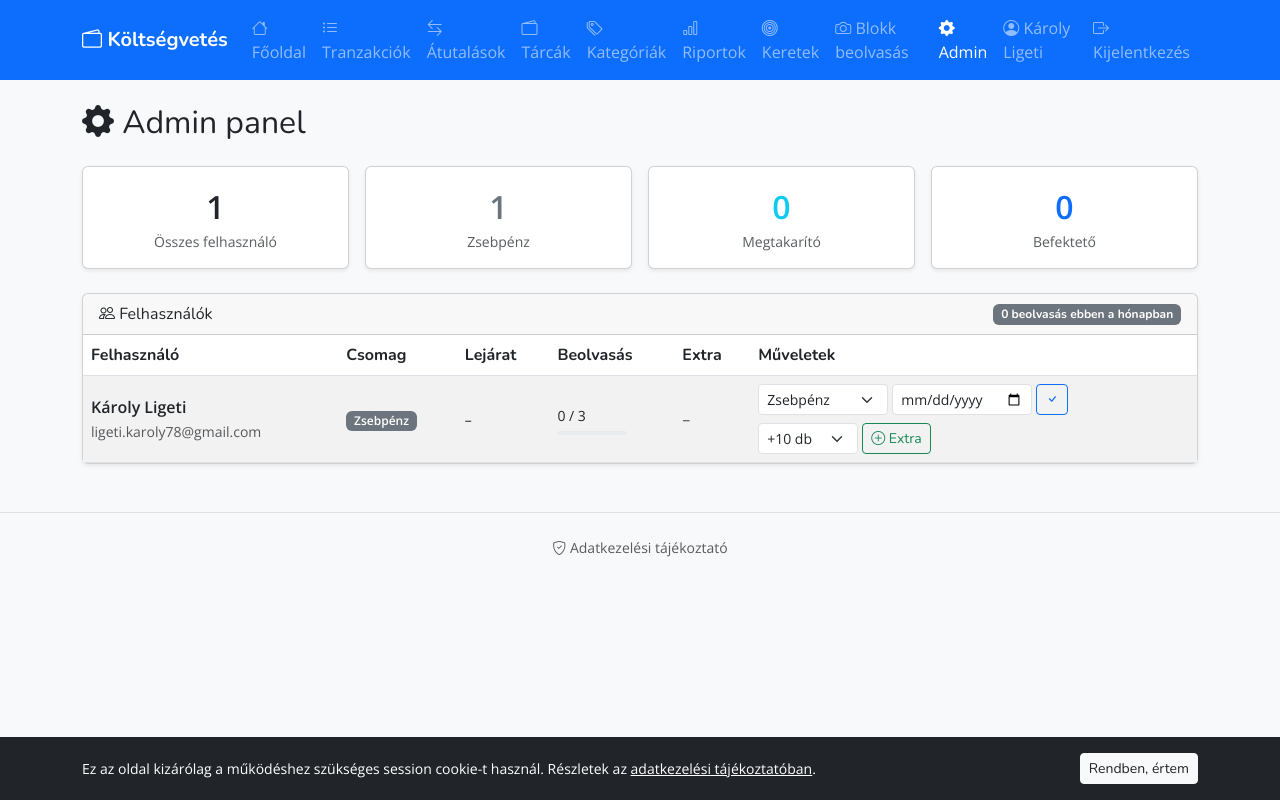
After one commit to Chris781231/Budget, a Flask app: page /admin in a window 1280 px wide. The commit adds this page. Run offline with Flask 3, Linux system fonts and the light colour scheme; a user stored in the database is signed in; data comes from the database, SQL or seed files in the repository; some libraries are stand-ins or nearby versions.

Commit message:
Előfizetési rendszer: kvóta logika + admin panel
- 3 csomag: Zsebpénz (free/3 scan), Megtakarító (30/hó), Befektető (100/hó)
- Soft limit 80%-nál: figyelmeztető banner a beolvasás oldalon
- Hard limit 100%-nál: blokkolás, tájékoztatás
- Extra scan kreditek: admin adhat +10 vagy +30 db-ot
- Admin panel (/admin): felhasználók kezelése, csomag módosítás, extra kreditek
- Havi reset automatikusan a beolvasási számláló
- Stripe integráció: jövőbeli fejlesztés

Co-Authored-By: Claude Sonnet 4.6 <noreply@anthropic.com>

```diff
--- a/main.py
+++ b/main.py
@@ -10,6 +10,7 @@ from flask_wtf.csrf import CSRFProtect
 import sqlite3
 from datetime import datetime
 from werkzeug.middleware.proxy_fix import ProxyFix
+from functools import wraps
 
 if os.environ.get("RAILWAY_ENVIRONMENT") is None:
     os.environ["OAUTHLIB_INSECURE_TRANSPORT"] = "1"
@@ -34,11 +35,12 @@ DATABASE = '/data/koltsegvetes.db' if os.environ.get('RAILWAY_ENVIRONMENT') else
 
 
 class User(UserMixin):
-    def __init__(self, id, name, email, theme='original'):
+    def __init__(self, id, name, email, theme='original', is_admin=False):
         self.id = id
         self.name = name
         self.email = email
         self.theme = theme
+        self.is_admin = is_admin
 
 
 @login_manager.user_loader
@@ -47,7 +49,9 @@ def load_user(user_id):
     row = conn.execute("SELECT * FROM users WHERE id=?", (user_id,)).fetchone()
     conn.close()
     if row:
-        return User(row["id"], row["name"], row["email"], row["theme"] if row["theme"] else 'original')
+        return User(row["id"], row["name"], row["email"],
+                    row["theme"] if row["theme"] else 'original',
+                    row["email"] in ADMIN_EMAILS)
     return None
 
 
@@ -93,6 +97,77 @@ def round_to_5(amount):
     n = round(amount)
     r = n % 5
     return n - r if r < 3 else n + (5 - r)
+
+
+ADMIN_EMAILS = [e.strip() for e in os.environ.get('ADMIN_EMAILS', 'ligeti.karoly78@gmail.com').split(',')]
+
+PLANS = {
+    'free':         {'display': 'Zsebpénz',    'monthly_scans': 3,   'lifetime': True},
+    'megtakaritor': {'display': 'Megtakarító', 'monthly_scans': 30,  'lifetime': False},
+    'befekteto':    {'display': 'Befektető',   'monthly_scans': 100, 'lifetime': False},
+}
+
+
+def admin_required(f):
+    @wraps(f)
+    def decorated(*args, **kwargs):
+        if not current_user.is_authenticated or not current_user.is_admin:
+            flash('Nincs hozzáférésed ehhez az oldalhoz.', 'danger')
+            return redirect(url_for('index'))
+        return f(*args, **kwargs)
+    return decorated
+
+
+def get_scan_status(conn, user_id):
+    user = conn.execute("SELECT * FROM users WHERE id=?", (user_id,)).fetchone()
+    plan_key = user['plan'] or 'free'
+    plan_expires_at = user['plan_expires_at']
+    is_expired = bool(plan_expires_at and plan_expires_at < datetime.today().strftime('%Y-%m-%d'))
+    if is_expired and plan_key != 'free':
+        plan_key = 'free'
+    plan = PLANS.get(plan_key, PLANS['free'])
+
+    current_month = datetime.today().strftime('%Y-%m')
+    scans_used = user['scans_used'] or 0
+    extra_scans = user['extra_scans'] or 0
+
+    if not plan['lifetime'] and user['scans_period'] != current_month:
+        conn.execute("UPDATE users SET scans_used=0, scans_period=? WHERE id=?", (current_month, user_id))
+        conn.commit()
+        scans_used = 0
+
+    monthly_limit = plan['monthly_scans']
+    monthly_remaining = max(0, monthly_limit - scans_used)
+    total_remaining = monthly_remaining + extra_scans
+    soft_threshold = monthly_limit * 0.8
+    at_soft_limit = scans_used >= soft_threshold and total_remaining > 0
+    at_hard_limit = total_remaining == 0
+    percent_used = min(100, int(scans_used / monthly_limit * 100)) if monthly_limit else 100
+
+    return {
+        'plan_key': plan_key,
+        'plan_display': plan['display'],
+        'monthly_limit': monthly_limit,
+        'scans_used': scans_used,
+        'extra_scans': extra_scans,
+        'monthly_remaining': monthly_remaining,
+        'total_remaining': total_remaining,
+        'at_soft_limit': at_soft_limit,
+        'at_hard_limit': at_hard_limit,
+        'percent_used': percent_used,
+        'plan_expires_at': plan_expires_at,
+        'is_expired': is_expired,
+    }
+
+
+def increment_scan_used(conn, user_id, status):
+    current_month = datetime.today().strftime('%Y-%m')
+    if status['extra_scans'] > 0 and status['monthly_remaining'] == 0:
+        conn.execute("UPDATE users SET extra_scans=extra_scans-1 WHERE id=?", (user_id,))
+    else:
+        conn.execute("UPDATE users SET scans_used=scans_used+1, scans_period=? WHERE id=?",
+                     (current_month, user_id))
+    conn.commit()
 
 
 def setup_new_user(conn, user_id):
@@ -212,6 +287,18 @@ def init_db():
     except Exception:
         pass
 
+    for col in [
+        "plan TEXT DEFAULT 'free'",
+        "plan_expires_at TEXT",
+        "scans_used INTEGER DEFAULT 0",
+        "scans_period TEXT",
+        "extra_scans INTEGER DEFAULT 0",
+    ]:
+        try:
+            c.execute(f"ALTER TABLE users ADD COLUMN {col}")
+        except Exception:
+            pass
+
     conn.commit()
     conn.close()
 
@@ -226,7 +313,10 @@ def privacy():
 @app.route('/account')
 @login_required
 def account():
-    return render_template('account.html')
+    conn = get_db()
+    scan_status = get_scan_status(conn, current_user.id)
+    conn.close()
+    return render_template('account.html', scan_status=scan_status)
 
 
 @app.route('/account/theme', methods=['POST'])
@@ -242,6 +332,88 @@ def update_theme():
     current_user.theme = theme
     flash('Téma sikeresen módosítva!', 'success')
     return redirect(url_for('account'))
+
+
+@app.route('/admin')
+@login_required
+@admin_required
+def admin_panel():
+    conn = get_db()
+    users = conn.execute("SELECT * FROM users ORDER BY id").fetchall()
+    current_month = datetime.today().strftime('%Y-%m')
+    today_str = datetime.today().strftime('%Y-%m-%d')
+    user_list = []
+    for u in users:
+        plan_key = u['plan'] or 'free'
+        plan_expires_at = u['plan_expires_at']
+        is_expired = bool(plan_expires_at and plan_expires_at < today_str)
+        if is_expired and plan_key != 'free':
+            plan_key = 'free'
+        plan = PLANS.get(plan_key, PLANS['free'])
+        scans_used = u['scans_used'] or 0
+        if not plan['lifetime'] and u['scans_period'] != current_month:
+            scans_used = 0
+        monthly_limit = plan['monthly_scans']
+        user_list.append({
+            'id': u['id'],
+            'name': u['name'],
+            'email': u['email'],
+            'plan': plan_key,
+            'plan_display': plan['display'],
+            'monthly_limit': monthly_limit,
+            'scans_used': scans_used,
+            'extra_scans': u['extra_scans'] or 0,
+            'plan_expires_at': u['plan_expires_at'] or '',
+            'is_expired': is_expired,
+            'pct': min(100, scans_used * 100 // monthly_limit) if monthly_limit else 100,
+        })
+    stats = {
+        'total': len(user_list),
+        'free': sum(1 for u in user_list if u['plan'] == 'free'),
+        'megtakaritor': sum(1 for u in user_list if u['plan'] == 'megtakaritor'),
+        'befekteto': sum(1 for u in user_list if u['plan'] == 'befekteto'),
+        'total_scans': sum(u['scans_used'] for u in user_list),
+    }
+    conn.close()
+    return render_template('admin.html', users=user_list, stats=stats, plans=PLANS)
+
+
+@app.route('/admin/users/<int:uid>/plan', methods=['POST'])
+@login_required
+@admin_required
+def admin_set_plan(uid):
+    plan = request.form.get('plan', 'free')
+    if plan not in PLANS:
+        flash('Érvénytelen csomag.', 'danger')
+        return redirect(url_for('admin_panel'))
+    expires_at = request.form.get('expires_at', '').strip() or None
+    conn = get_db()
+    conn.execute(
+        "UPDATE users SET plan=?, plan_expires_at=?, scans_used=0, scans_period=? WHERE id=?",
+        (plan, expires_at, datetime.today().strftime('%Y-%m'), uid))
+    conn.commit()
+    conn.close()
+    flash('Csomag sikeresen módosítva!', 'success')
+    return redirect(url_for('admin_panel'))
+
+
+@app.route('/admin/users/<int:uid>/add-scans', methods=['POST'])
+@login_required
+@admin_required
+def admin_add_scans(uid):
+    try:
+        amount = int(request.form.get('amount', 0))
+    except (ValueError, TypeError):
+        amount = 0
+    if amount not in (10, 30):
+        flash('Érvénytelen mennyiség.', 'danger')
+        return redirect(url_for('admin_panel'))
+    conn = get_db()
+    conn.execute("UPDATE users SET extra_scans=extra_scans+? WHERE id=?", (amount, uid))
+    conn.commit()
+    conn.close()
+    flash(f'{amount} extra beolvasás hozzáadva!', 'success')
+    return redirect(url_for('admin_panel'))
 
 
 @app.route('/account/delete', methods=['POST'])
@@ -976,17 +1148,24 @@ def reports():
 def scan_receipt():
     conn = get_db()
     uid = current_user.id
+    scan_status = get_scan_status(conn, uid)
     wallets = conn.execute("SELECT * FROM wallets WHERE user_id=? ORDER BY sort_order", (uid,)).fetchall()
     categories = conn.execute(
         "SELECT * FROM categories WHERE user_id=? AND type='expense' ORDER BY name", (uid,)).fetchall()
-    conn.close()
     today = datetime.today().strftime('%Y-%m-%d')
 
     if request.method == 'POST':
+        if scan_status['at_hard_limit']:
+            conn.close()
+            return render_template('scan_receipt.html', wallets=wallets, categories=categories,
+                                   today=today, scan_status=scan_status)
+
         files = request.files.getlist('receipt_images')
         if not files or all(f.filename == '' for f in files):
             flash('Legalább egy képet tölts fel!', 'danger')
-            return render_template('scan_receipt.html', wallets=wallets, categories=categories, today=today)
+            conn.close()
+            return render_template('scan_receipt.html', wallets=wallets, categories=categories,
+                                   today=today, scan_status=scan_status)
 
         images = []
         for f in files:
@@ -998,21 +1177,29 @@ def scan_receipt():
             result = scan_receipt_images(images)
         except Exception as e:
             flash(f'Hiba a blokk beolvasásakor: {e}', 'danger')
-            return render_template('scan_receipt.html', wallets=wallets, categories=categories, today=today)
+            conn.close()
+            return render_template('scan_receipt.html', wallets=wallets, categories=categories,
+                                   today=today, scan_status=scan_status)
+
+        increment_scan_used(conn, uid, scan_status)
+        scan_status = get_scan_status(conn, uid)
 
         items = result.get('tetelek', [])
         vegosszeg = result.get('vegosszeg', 0) or 0
         items_sum = sum(i.get('amount', 0) for i in items)
         mismatch = abs(items_sum - vegosszeg) > 1 if vegosszeg else False
         selected_wallet = request.form.get('wallet_id')
-
+        conn.close()
         return render_template('scan_receipt.html',
             wallets=wallets, categories=categories, today=today,
             scan_result=result, items=items, vegosszeg=vegosszeg,
             items_sum=items_sum, mismatch=mismatch,
-            selected_wallet=int(selected_wallet) if selected_wallet else None)
+            selected_wallet=int(selected_wallet) if selected_wallet else None,
+            scan_status=scan_status)
 
-    return render_template('scan_receipt.html', wallets=wallets, categories=categories, today=today)
+    conn.close()
+    return render_template('scan_receipt.html', wallets=wallets, categories=categories,
+                           today=today, scan_status=scan_status)
 
 
 @app.route('/scan-receipt/save', methods=['POST'])
--- /dev/null
+++ b/templates/admin.html
@@ -0,0 +1,123 @@
+{% extends 'base.html' %}
+{% block content %}
+<h2 class="mb-4"><i class="bi bi-gear-fill"></i> Admin panel</h2>
+
+<div class="row g-3 mb-4">
+    <div class="col-6 col-md-3">
+        <div class="card text-center shadow-sm">
+            <div class="card-body py-3">
+                <div class="fs-2 fw-bold">{{ stats.total }}</div>
+                <div class="small text-muted">Összes felhasználó</div>
+            </div>
+        </div>
+    </div>
+    <div class="col-6 col-md-3">
+        <div class="card text-center shadow-sm">
+            <div class="card-body py-3">
+                <div class="fs-2 fw-bold text-secondary">{{ stats.free }}</div>
+                <div class="small text-muted">Zsebpénz</div>
+            </div>
+        </div>
+    </div>
+    <div class="col-6 col-md-3">
+        <div class="card text-center shadow-sm">
+            <div class="card-body py-3">
+                <div class="fs-2 fw-bold text-info">{{ stats.megtakaritor }}</div>
+                <div class="small text-muted">Megtakarító</div>
+            </div>
+        </div>
+    </div>
+    <div class="col-6 col-md-3">
+        <div class="card text-center shadow-sm">
+            <div class="card-body py-3">
+                <div class="fs-2 fw-bold text-primary">{{ stats.befekteto }}</div>
+                <div class="small text-muted">Befektető</div>
+            </div>
+        </div>
+    </div>
+</div>
+
+<div class="card shadow-sm">
+    <div class="card-header d-flex justify-content-between align-items-center">
+        <span><i class="bi bi-people"></i> Felhasználók</span>
+        <span class="badge bg-secondary">{{ stats.total_scans }} beolvasás ebben a hónapban</span>
+    </div>
+    <div class="table-responsive">
+        <table class="table table-striped table-hover mb-0 align-middle">
+            <thead>
+                <tr>
+                    <th>Felhasználó</th>
+                    <th>Csomag</th>
+                    <th>Lejárat</th>
+                    <th>Beolvasás</th>
+                    <th>Extra</th>
+                    <th>Műveletek</th>
+                </tr>
+            </thead>
+            <tbody>
+                {% for u in users %}
+                <tr>
+                    <td>
+                        <div class="fw-semibold">{{ u.name }}</div>
+                        <small class="text-muted">{{ u.email }}</small>
+                    </td>
+                    <td>
+                        <span class="badge {{ 'bg-secondary' if u.plan == 'free' else ('bg-info text-dark' if u.plan == 'megtakaritor' else 'bg-primary') }}">
+                            {{ u.plan_display }}
+                        </span>
+                        {% if u.is_expired %}<span class="badge bg-danger ms-1">Lejárt</span>{% endif %}
+                    </td>
+                    <td><small>{{ u.plan_expires_at or '–' }}</small></td>
+                    <td>
+                        <span class="small">{{ u.scans_used }} / {{ u.monthly_limit }}</span>
+                        <div class="progress mt-1" style="height:4px;width:70px;">
+                            <div class="progress-bar {{ 'bg-danger' if u.pct >= 100 else ('bg-warning' if u.pct >= 80 else 'bg-success') }}"
+                                 style="width:{{ u.pct }}%;"></div>
+                        </div>
+                    </td>
+                    <td>
+                        {% if u.extra_scans > 0 %}
+                        <span class="badge bg-success">{{ u.extra_scans }}</span>
+                        {% else %}
+                        <span class="text-muted">–</span>
+                        {% endif %}
+                    </td>
+                    <td>
+                        <div class="d-flex flex-column gap-2">
+                            <form method="POST" action="/admin/users/{{ u.id }}/plan"
+                                  class="d-flex gap-1 align-items-center flex-wrap">
+                                <input type="hidden" name="csrf_token" value="{{ csrf_token() }}">
+                                <select name="plan" class="form-select form-select-sm" style="width:130px;">
+                                    {% for pk, pv in plans.items() %}
+                                    <option value="{{ pk }}" {{ 'selected' if u.plan == pk }}>{{ pv.display }}</option>
+                                    {% endfor %}
+                                </select>
+                                <input type="date" name="expires_at" class="form-control form-control-sm"
+                                       style="width:140px;" value="{{ u.plan_expires_at }}"
+                                       title="Lejárat dátuma (üresen = örökös)">
+                                <button type="submit" class="btn btn-sm btn-outline-primary">
+                                    <i class="bi bi-check"></i>
+                                </button>
+                            </form>
+                            <form method="POST" action="/admin/users/{{ u.id }}/add-scans"
+                                  class="d-flex gap-1 align-items-center">
+                                <input type="hidden" name="csrf_token" value="{{ csrf_token() }}">
+                                <select name="amount" class="form-select form-select-sm" style="width:100px;">
+                                    <option value="10">+10 db</option>
+                                    <option value="30">+30 db</option>
+                                </select>
+                                <button type="submit" class="btn btn-sm btn-outline-success">
+                                    <i class="bi bi-plus-circle"></i> Extra
+                                </button>
+                            </form>
+                        </div>
+                    </td>
+                </tr>
+                {% else %}
+                <tr><td colspan="6" class="text-center text-muted py-3">Nincsenek felhasználók</td></tr>
+                {% endfor %}
+            </tbody>
+        </table>
+    </div>
+</div>
+{% endblock %}
--- a/templates/base.html
+++ b/templates/base.html
@@ -81,6 +81,9 @@
                     <a class="nav-link {% if request.endpoint == 'reports' %}active{% endif %}" href="/reports"><i class="bi bi-bar-chart"></i> Riportok</a>
                     <a class="nav-link {% if request.endpoint == 'budgets' %}active{% endif %}" href="/budgets"><i class="bi bi-bullseye"></i> Keretek</a>
                     <a class="nav-link {% if request.endpoint == 'scan_receipt' %}active{% endif %}" href="/scan-receipt"><i class="bi bi-camera"></i> Blokk beolvasás</a>
+                    {% if current_user.is_admin %}
+                    <a class="nav-link {% if request.endpoint == 'admin_panel' %}active{% endif %}" href="/admin"><i class="bi bi-gear-fill"></i> Admin</a>
+                    {% endif %}
                     {% endif %}
                 </div>
                 <div class="navbar-nav ms-auto">
```
Also changed, not shown: templates/account.html (+34 -0 lines), templates/scan_receipt.html (+43 -1 lines).
